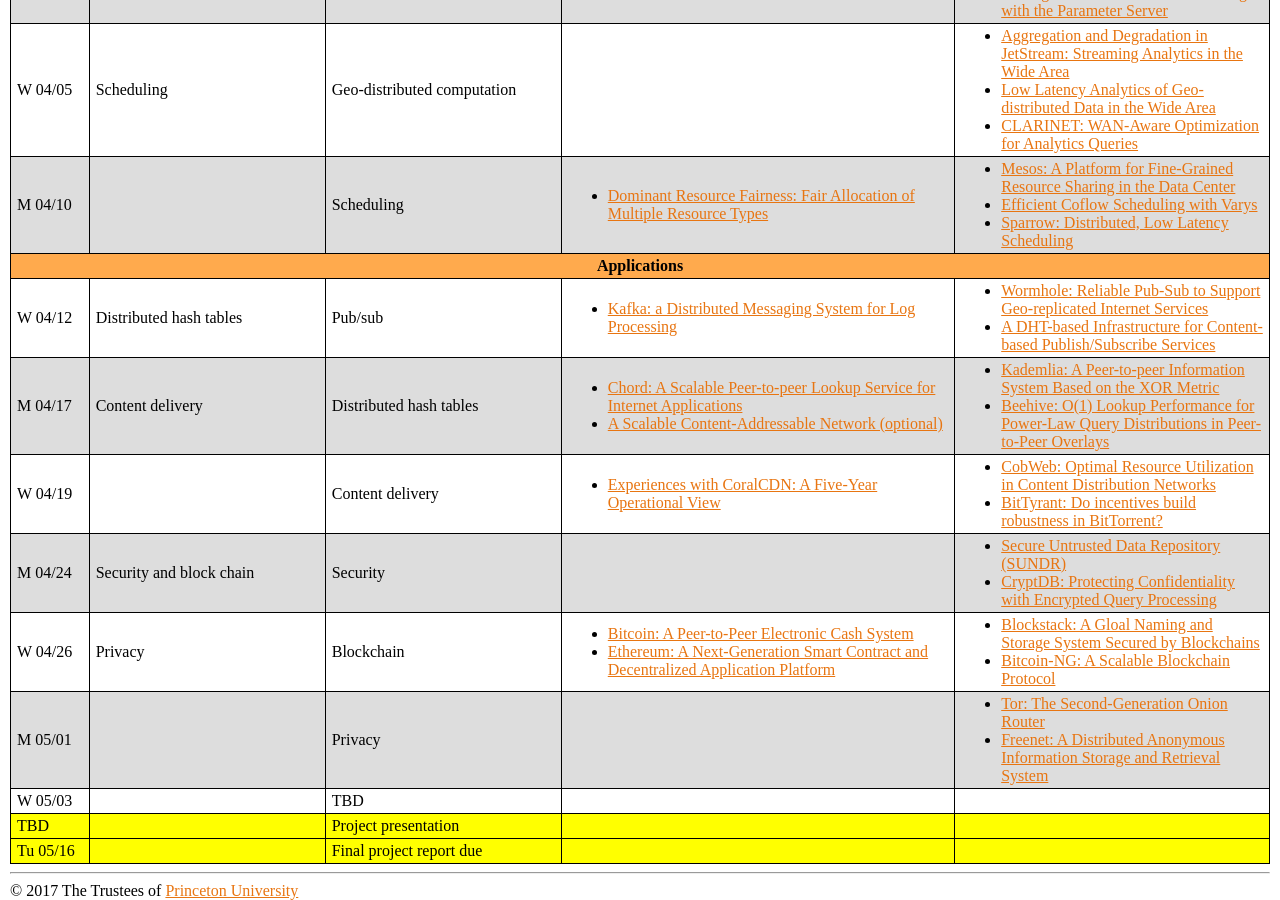
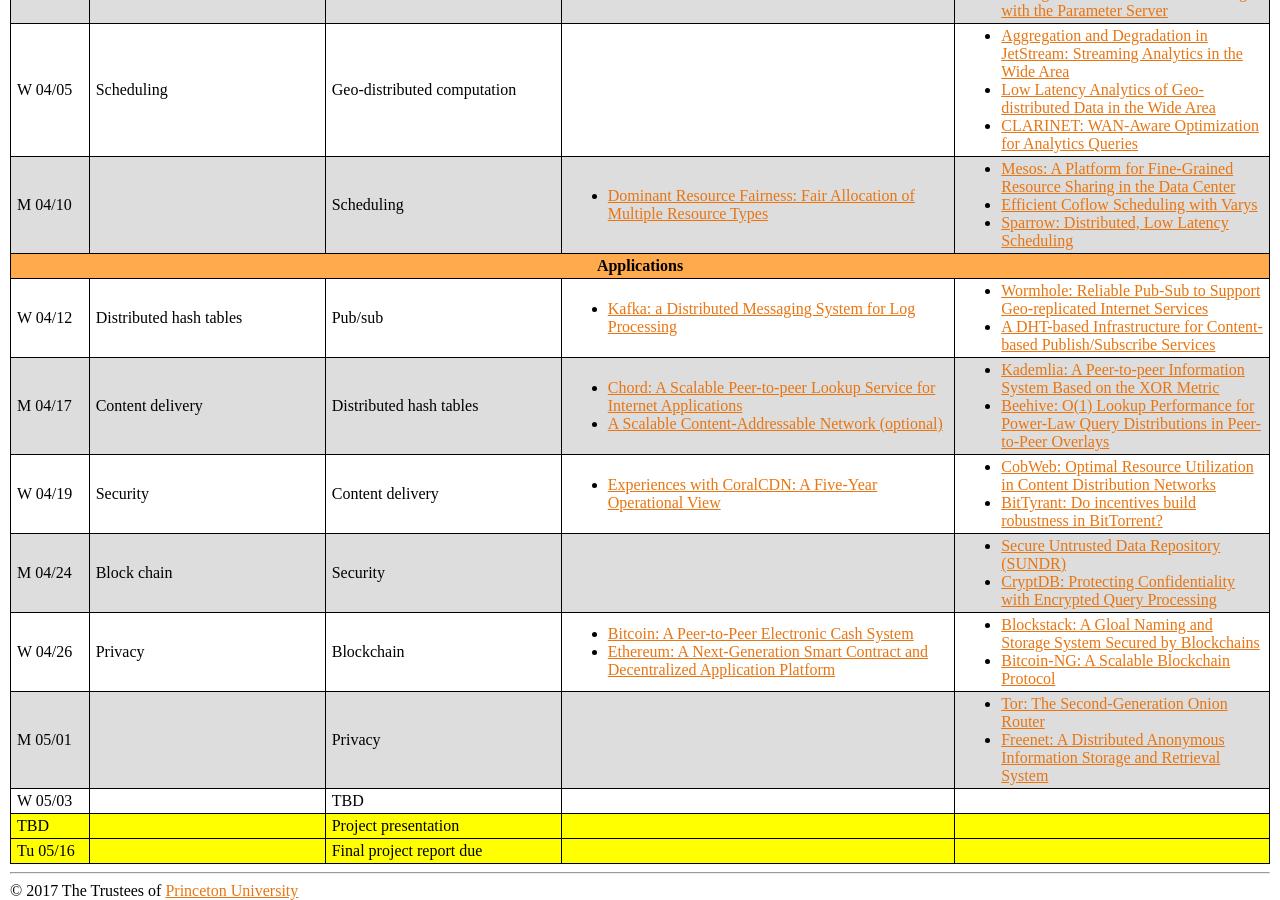
Before and after one commit to COS518/cos518.github.io, a Jekyll site: the page built from syllabus.md, in a window 1280 px wide and 900 px high, scrolled down 1819 px. Built offline with Jekyll 4.4.1, drawn with Linux system fonts in a browser that asks for light colours; our own code applies the rules of GitHub Pages for plain Markdown files.

Commit message:
Security lecture before security class

```diff
--- a/_data/syllabus.yml
+++ b/_data/syllabus.yml
@@ -281,7 +281,7 @@
           link: https://www.cs.cornell.edu/people/egs/papers/beehive.pdf
       type: lecture
     - date: W 04/19
-      lecture-topic:
+      lecture-topic: Security
       reading-topic: Content delivery
       readings:
         - name: Experiences with CoralCDN&#58; A Five-Year Operational View
@@ -293,7 +293,7 @@
           link: http://www.cs.washington.edu/homes/piatek/papers/BitTyrant.pdf
       type: lecture
     - date: M 04/24
-      lecture-topic: Security and block chain
+      lecture-topic: Block chain
       reading-topic: Security
       signups:
           - name: Secure Untrusted Data Repository (SUNDR)
```
